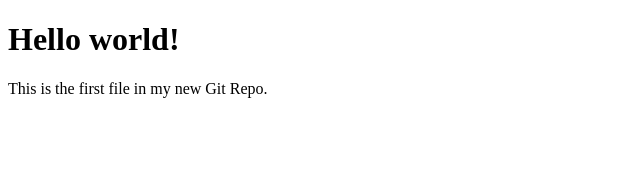
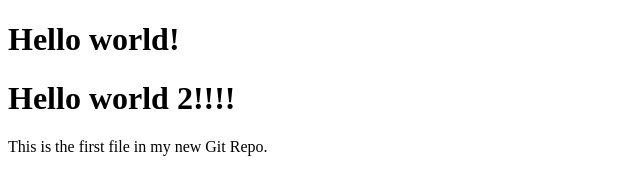
Before and after one commit to sandy4275/sandy4275.github.io, a plain HTML site: page index.html in a window 1280 px wide. Shown: the whole page, without its empty margins (0-640 px from the left). Drawn offline with Linux system fonts and the light colour scheme.

Commit message:
Adding hello world 2

```diff
--- a/index.html
+++ b/index.html
@@ -6,6 +6,7 @@
 <body>
 
 <h1>Hello world!</h1>
+<h1>Hello world 2!!!!</h1>
 <p>This is the first file in my new Git Repo.</p>
 
 </body>
```
